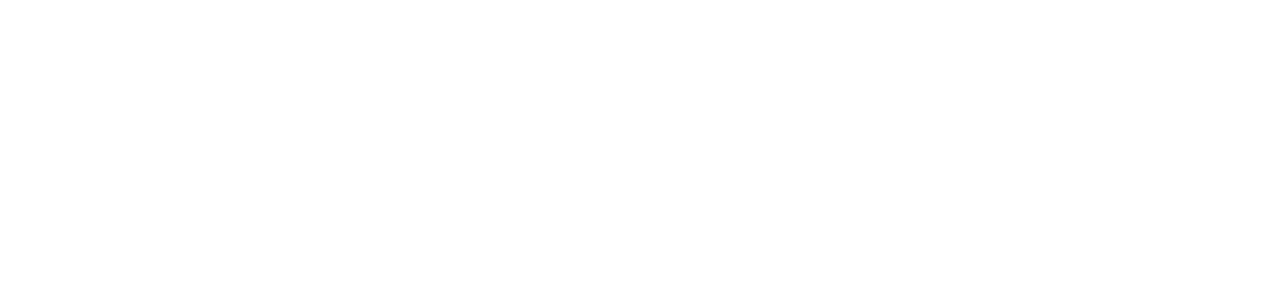
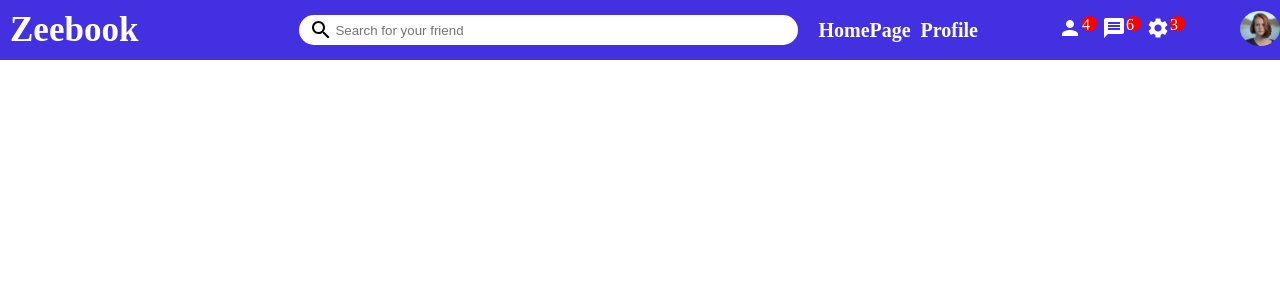
Before and after one commit to PathumSanjana/Zeebook-React-js, a React (Create React App) app: page / in a window 1280 px wide. Shown: the top 300 px of the page. Built offline with nearby package versions, Linux system fonts and the light colour scheme.

Commit message:
navigation bar added

```diff
--- a/package.json
+++ b/package.json
@@ -3,6 +3,10 @@
   "version": "0.1.0",
   "private": true,
   "dependencies": {
+    "@emotion/react": "^11.10.6",
+    "@emotion/styled": "^11.10.6",
+    "@mui/icons-material": "^5.11.11",
+    "@mui/material": "^5.11.14",
     "@testing-library/jest-dom": "^5.16.5",
     "@testing-library/react": "^13.4.0",
     "@testing-library/user-event": "^13.5.0",
--- a/src/pages/Home/components/Navigation/NavBar.js
+++ b/src/pages/Home/components/Navigation/NavBar.js
@@ -1,7 +1,46 @@
 import React from 'react'
+import SearchIcon from '@mui/icons-material/Search';
+import PersonIcon from '@mui/icons-material/Person';
+import MessageIcon from '@mui/icons-material/Message';
+import SettingsIcon from '@mui/icons-material/Settings';
+import "./navBar.css"
 
 export default function NavBar() {
   return (
-    <div className="navBarBox"></div>
+    <div className="navBarBox">
+        <div className="navBarLeft">
+            <span className="logo">Zeebook</span>
+        </div>
+
+        <div className="navBarCenter">
+            <div className="searchBarBox">
+            <SearchIcon className='searchIcon'/>
+            <input placeholder='Search for your friend' className="searchInput" />
+            </div>
+        </div>
+        <div className="navBarRight">
+            <div className="navBarLinks">
+                <span className="navBarLink">HomePage</span>
+                <span className="navBarLink">Profile</span>
+            </div>
+            <div className="navBarIcons">
+                <div className="navBarIcon">
+                    <PersonIcon/>
+                   <span className="iconTag">4</span>
+                </div>
+                <div className="navBarIcon">
+                    <MessageIcon/>
+                    <span className="iconTag">6</span>
+                </div>
+                <div className="navBarIcon">
+                    <SettingsIcon/>
+                    <span className="iconTag">3</span>
+                </div>
+            </div>
+            <div className="pic">
+                <img src="/images/1.jpeg" alt="" className="profilePicimg" />
+            </div>
+        </div>
+    </div>
   )
 }
--- a/src/pages/Home/components/Navigation/navBar.css
+++ b/src/pages/Home/components/Navigation/navBar.css
@@ -0,0 +1,97 @@
+.navBarBox{
+    height: 60px;
+    width: 100%;
+    background-color: rgb(67, 49, 225);
+    display: flex;
+    align-items: center;
+    position: sticky;
+    top: 0;
+}
+
+.navBarLeft{
+    flex: 3;
+}
+
+.navBarCenter{
+    flex: 5;
+}
+
+.navBarRight{
+    flex: 4;
+    display: flex;
+    align-items: center;
+    color: white;
+}
+
+.navBarIcons{
+    display: flex;
+    align-items: center;
+    justify-content: space-between;
+    margin-left: 60px;
+}
+
+.navBarIcon{
+    margin-left: 20px;
+    cursor: pointer;
+}
+
+.navBarLinks{
+    margin-left: 10px;
+    font-size: 20px;
+    cursor: pointer;
+    font-weight: bold;
+}
+
+.navBarLink{
+    margin-left: 10px;
+}
+
+.profilePicimg{
+    width: 40px;
+    height: 35px;
+    object-fit: cover;
+    border-radius: 50%;
+    margin-left: 70px;
+    cursor: pointer;
+}
+
+.logo{
+    font-size: 35px;
+    margin-left: 10px;
+    font-weight: bold;
+    color: white;
+    cursor: pointer;
+}
+
+.searchBarBox{
+    widows: 100%;
+    height: 30px;
+    background-color: white;
+    border-radius: 30px;
+    border-color: black;
+    display: flex;
+    align-items: center;
+}
+
+.searchIcon{
+    margin-left: 10px;
+}
+
+.searchInput{
+    border: none;
+    width: 80%;
+}
+
+.searchInput:focus{
+    outline: none;
+}
+
+.iconTag{
+    width: 15px;
+    height: 15px;
+    background-color: red;
+    color: white;
+    position: absolute;
+    border-radius: 50%;
+    justify-content: space-between;
+}
```
Also changed, not shown: public/images/1.jpeg (added), 1 other file (tests, documents, lock files or other folders).
